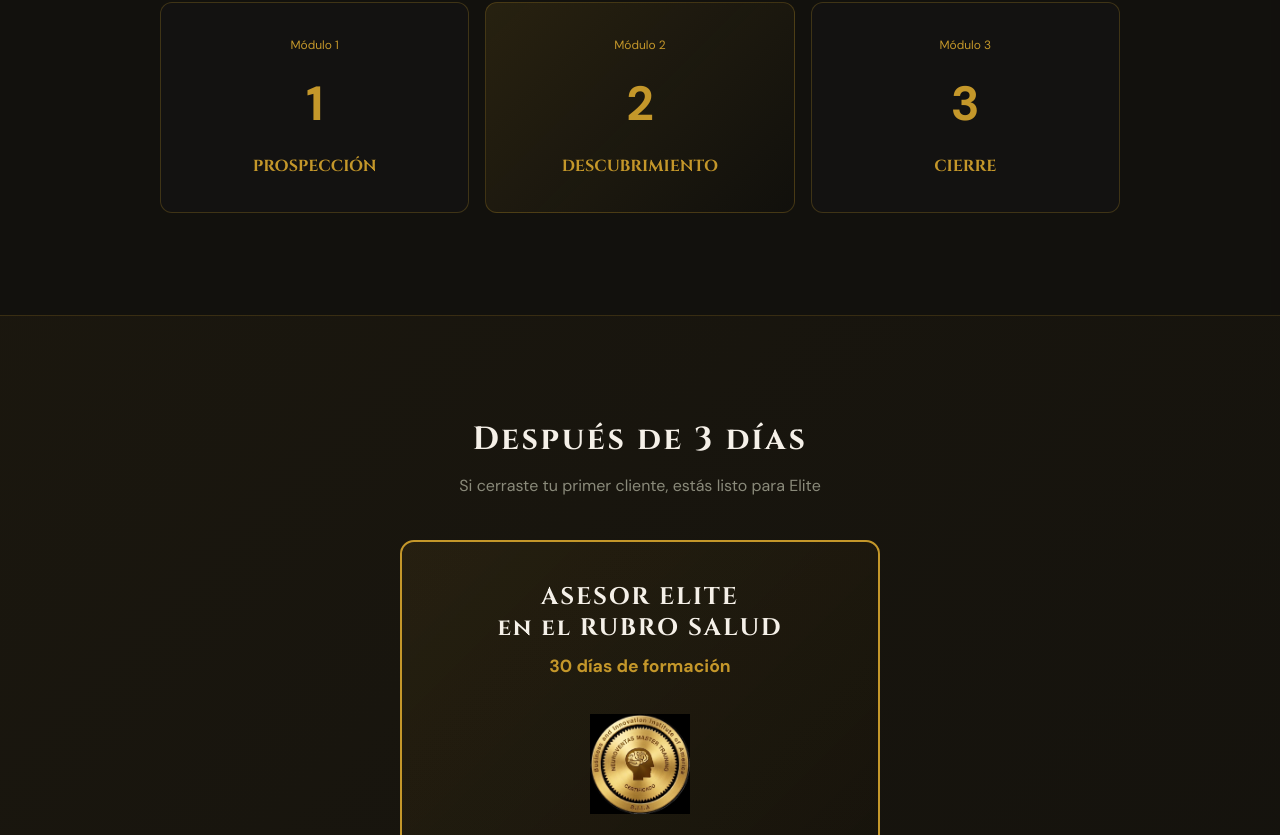
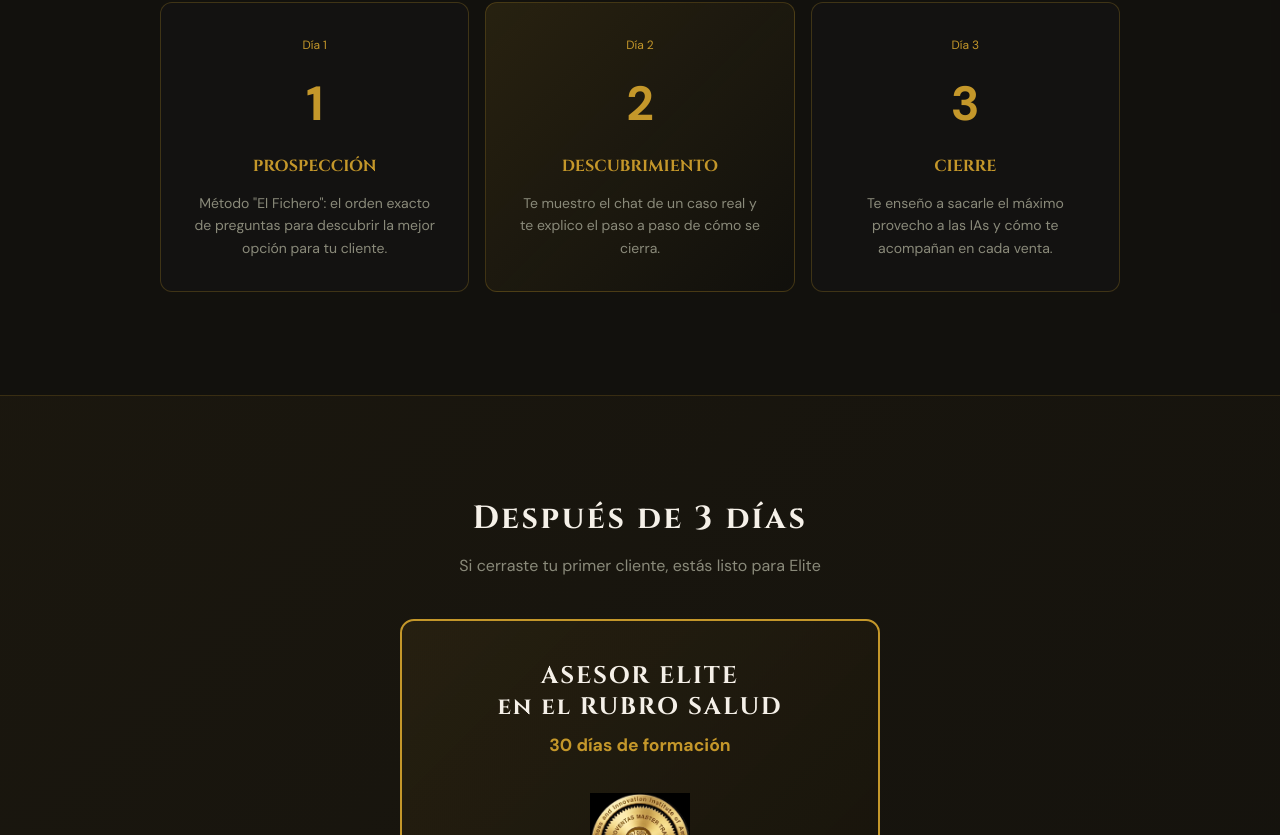
Before and after one commit to andrealorenaperez14-crypto/Comunidad-Imparable, a Next.js app in the folder frontend/: page / in a window 1280 px wide. Shown: the part 4006-4841 px from the top of the page. Built offline with nearby package versions, Linux system fonts and the light colour scheme; no server answers.

Commit message:
Sección módulos: descripción concreta por día del reto
https://claude.ai/code/session_01G1Z9iAdFSCeo8zcEHknrTZ

```diff
--- a/frontend/src/app/page.tsx
+++ b/frontend/src/app/page.tsx
@@ -528,9 +528,9 @@ export default function HomePage() {
 
           <div style={{ display: 'grid', gridTemplateColumns: 'repeat(auto-fit, minmax(220px, 1fr))', gap: '1rem' }}>
             {[
-              { d: '1', t: 'PROSPECCIÓN', label: 'Módulo 1' },
-              { d: '2', t: 'DESCUBRIMIENTO', label: 'Módulo 2' },
-              { d: '3', t: 'CIERRE', label: 'Módulo 3' }
+              { d: '1', t: 'PROSPECCIÓN', label: 'Día 1', desc: 'Método "El Fichero": el orden exacto de preguntas para descubrir la mejor opción para tu cliente.' },
+              { d: '2', t: 'DESCUBRIMIENTO', label: 'Día 2', desc: 'Te muestro el chat de un caso real y te explico el paso a paso de cómo se cierra.' },
+              { d: '3', t: 'CIERRE', label: 'Día 3', desc: 'Te enseño a sacarle el máximo provecho a las IAs y cómo te acompañan en cada venta.' }
             ].map((s, i) => (
               <motion.div
                 key={i}
@@ -549,9 +549,12 @@ export default function HomePage() {
               >
                 <p style={{ fontSize: '0.75rem', color: 'var(--color-gold)', marginBottom: '0.5rem' }}>{s.label}</p>
                 <p style={{ fontSize: 'clamp(2rem, 5vw, 3rem)', fontWeight: 700, color: 'var(--color-gold)', marginBottom: '0.5rem' }}>{s.d}</p>
-                <h4 style={{ fontFamily: 'Cinzel, serif', fontWeight: 700, fontSize: 'clamp(0.8rem, 1.8vw, 1rem)', color: 'var(--color-gold)' }}>
+                <h4 style={{ fontFamily: 'Cinzel, serif', fontWeight: 700, fontSize: 'clamp(0.8rem, 1.8vw, 1rem)', color: 'var(--color-gold)', marginBottom: '0.75rem' }}>
                   {s.t}
                 </h4>
+                <p style={{ fontSize: 'clamp(0.75rem, 1.5vw, 0.875rem)', color: 'var(--color-text-muted)', lineHeight: 1.6 }}>
+                  {s.desc}
+                </p>
               </motion.div>
             ))}
           </div>
```
